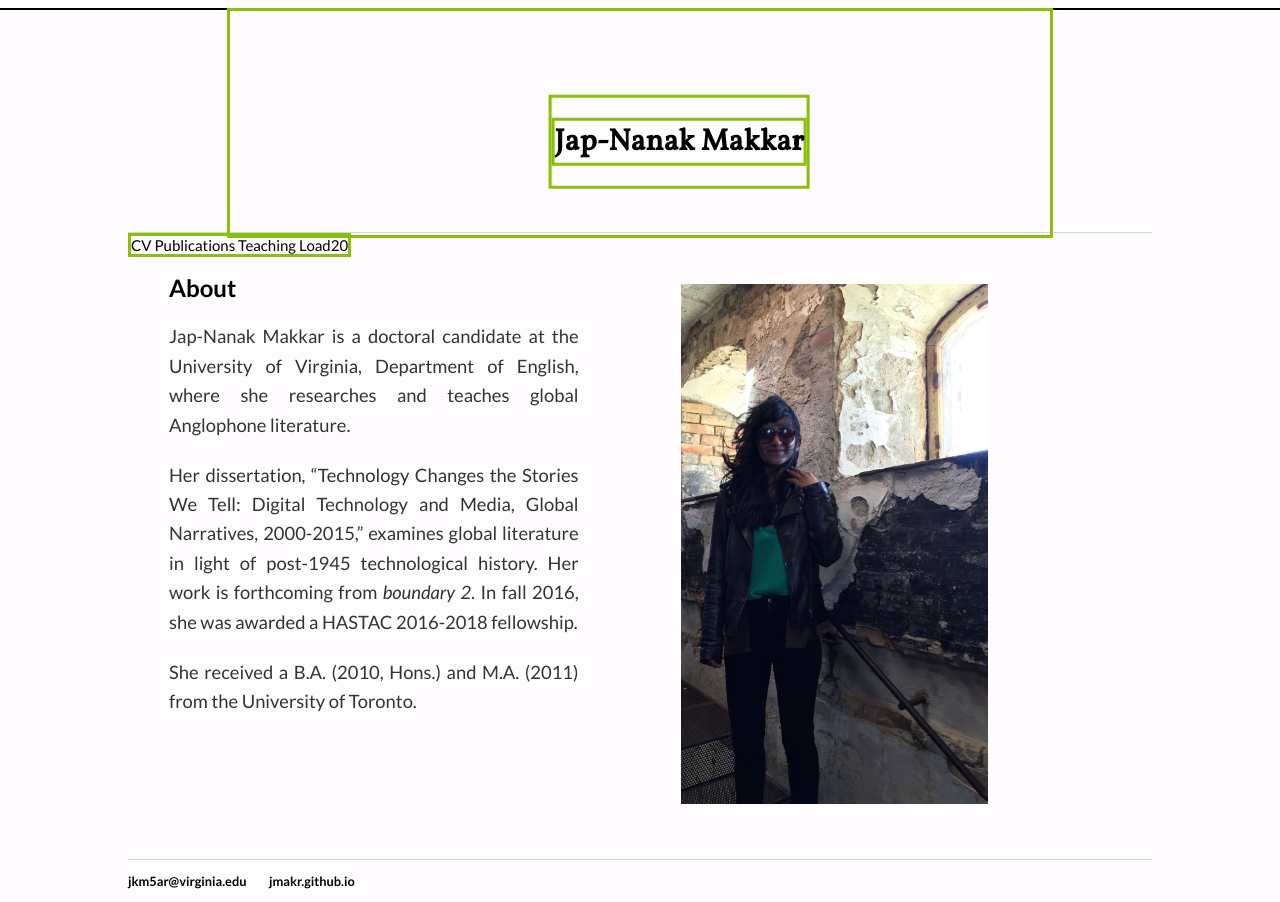
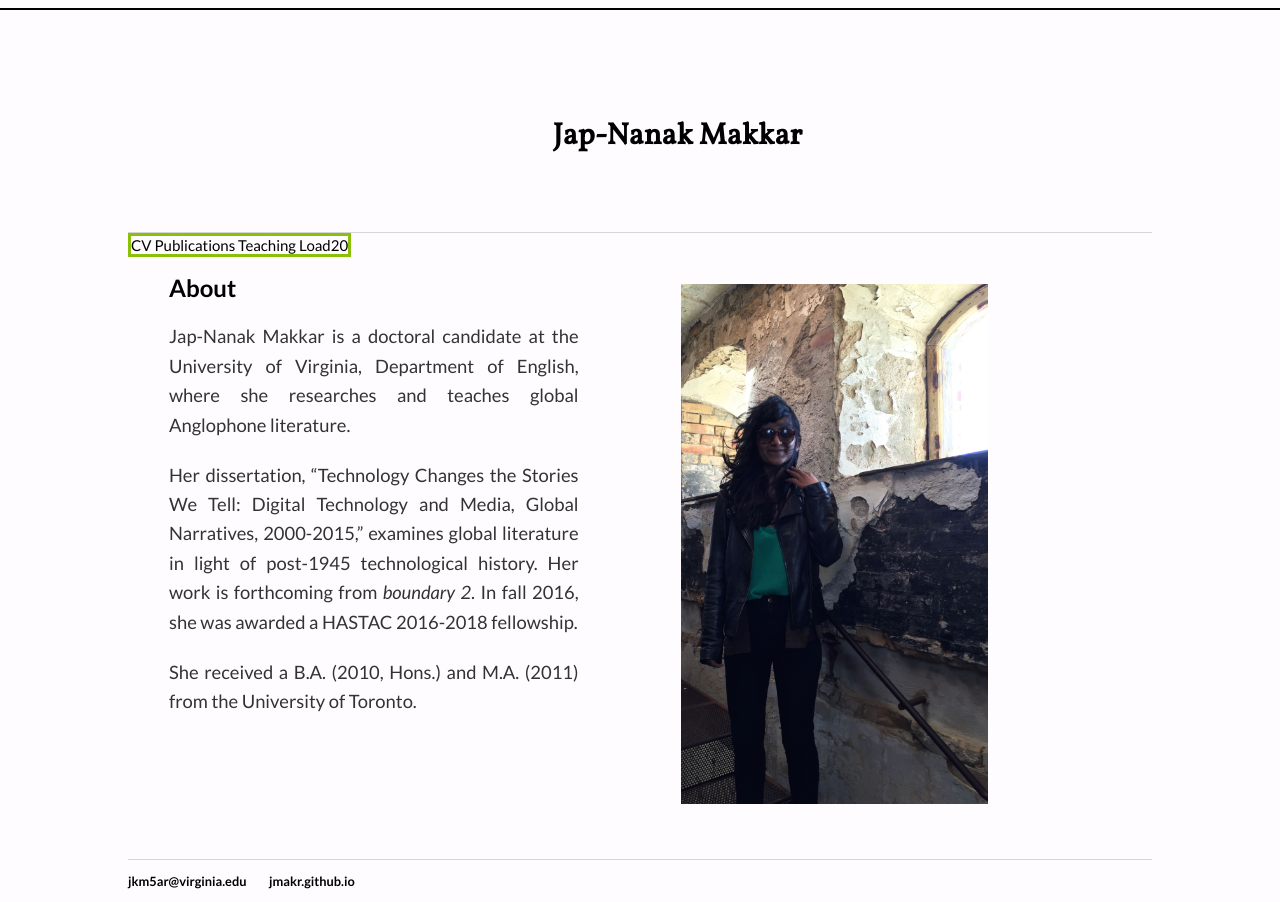
Before and after one commit to jmakr/jmakr.github.io, a Jekyll site: the page built from index.html, in a window 1280 px wide. Built offline with Jekyll 4.4.1, drawn with Linux system fonts in a browser that asks for light colours.

Commit message:
Update main.css

```diff
--- a/css/main.css
+++ b/css/main.css
@@ -24,7 +24,7 @@ h1 {
   text-align: center;
   font-family: 'Vollkorn', serif;
   font-size: 30px;
-  border: 3px solid #8AC007;
+
 
 
 }
@@ -35,7 +35,7 @@ h1 {
     height: 7em;
     margin-left: auto;
     margin-right: auto;
-    border: 3px solid #8AC007;
+
 
 
 
@@ -50,9 +50,6 @@ h1 {
 
     text-align: center;
     vertical-align:middle;
-
-
-    border: 3px solid #8AC007;
 
 }
 
```
